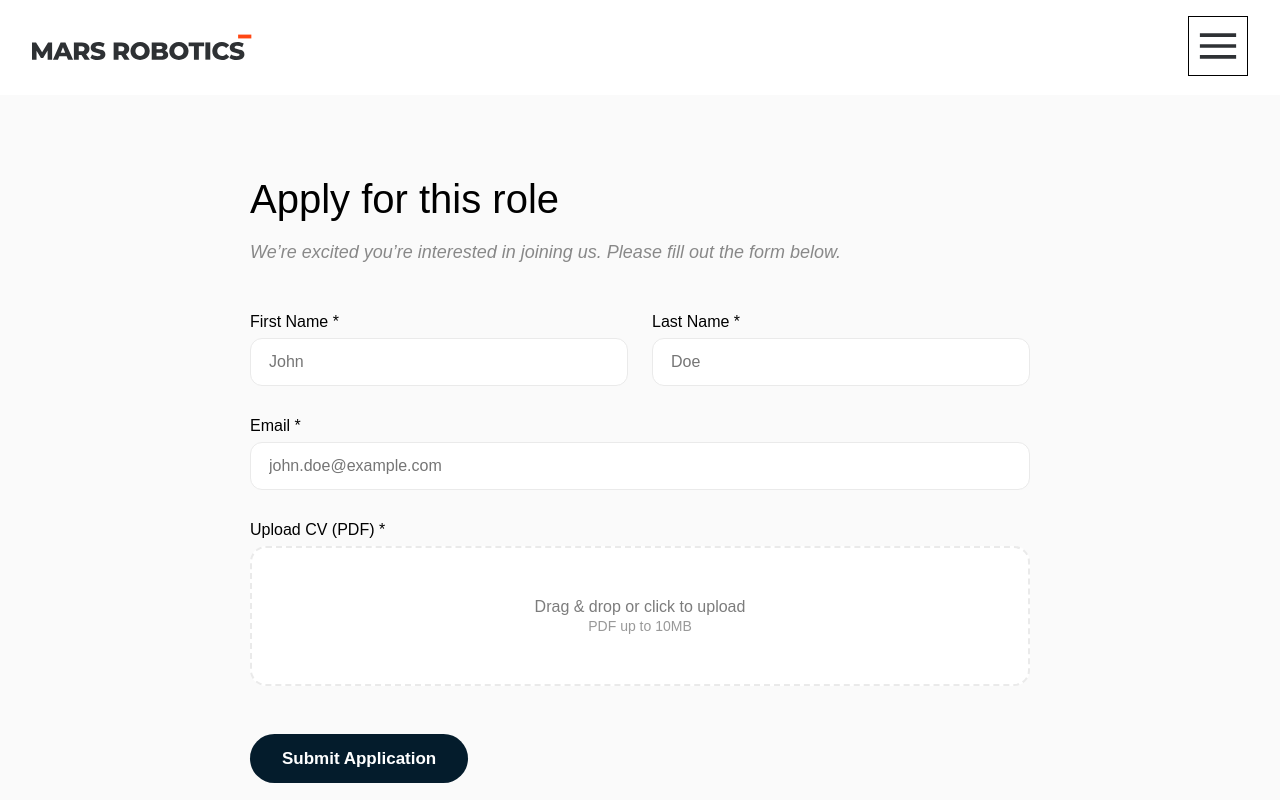
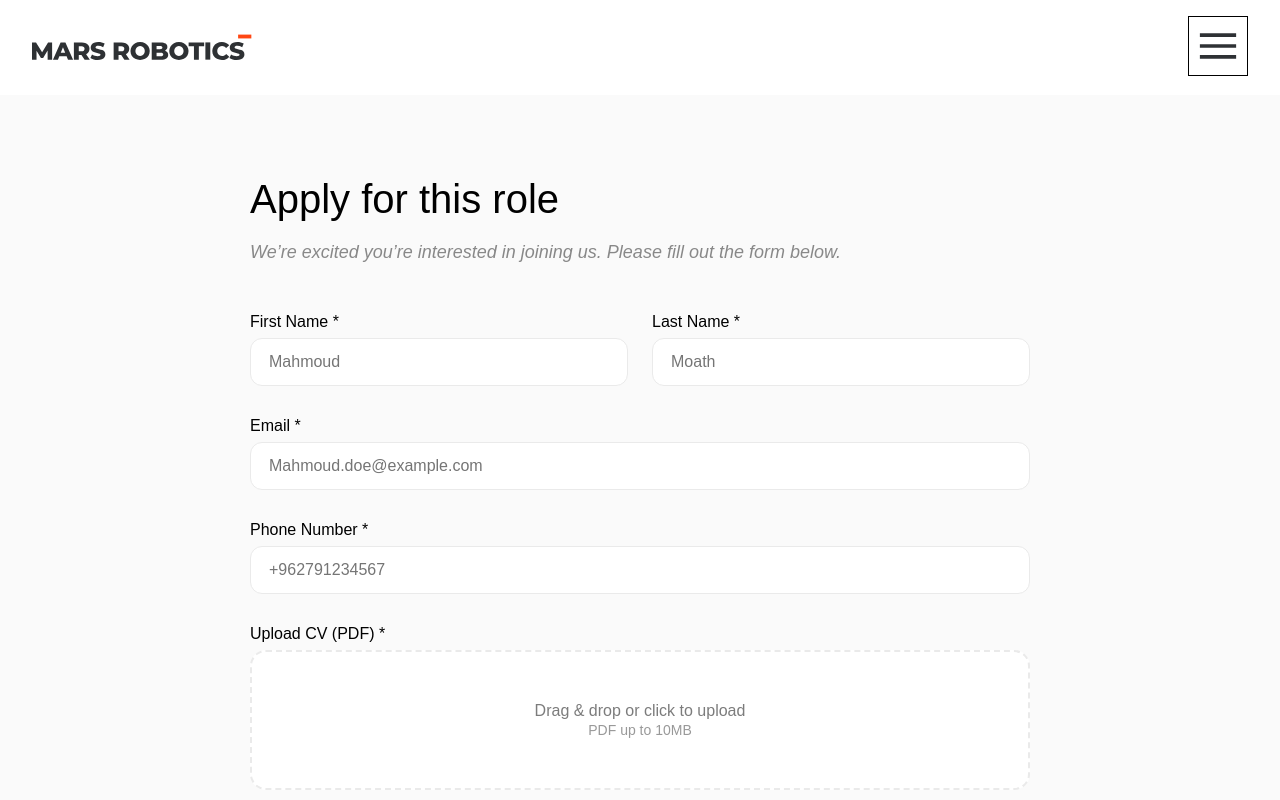
Before and after one commit to Mohammad-amin-alkhatib/mars, a Next.js app: page /registration in a window 1280 px wide. Shown: the top 800 px of the page. Built offline with nearby package versions, Linux system fonts and the light colour scheme; a web font is replaced by a local one.

Commit message:
Update Regestration Page

```diff
--- a/src/pages/jobDescription/JobDescription.module.scss
+++ b/src/pages/jobDescription/JobDescription.module.scss
@@ -41,6 +41,7 @@
 }
 
 .pageTitle {
+  margin: 50px 0 0 0;
   font-family: $gibson;
   max-width: 400px;
   word-wrap: break-word;
--- a/src/pages/registration/Registration.module.scss
+++ b/src/pages/registration/Registration.module.scss
@@ -3,6 +3,8 @@
 @import "../../styles/variables/breakpoints.scss";
 
 .container {
+  //Main page container with light gray background
+
   background-color: #fafafa;
   min-height: 100vh;
   padding: 80px 100px;
@@ -16,16 +18,17 @@
   }
 }
 
-.inner {
+.inner { // Centers and constrains content width
   max-width: 780px;
   margin: 0 auto;
+
 }
 
 .header {
-  margin-bottom: 48px;
+  margin-bottom: 48px; //  title and subtitle area
 }
 
-.pageTitle {
+.pageTitle {//Main page title
   font-family: $gibson;
   font-size: clamp(32px, 5vw, 40px);
   font-weight: 500;
@@ -35,6 +38,7 @@
 }
 
 .subtitle {
+  //Subtitle below main title
   font-family: $gibson;
   font-size: 18px;
   color: #7c7c7c;
@@ -45,35 +49,39 @@
 }
 
 .form {
+  //Main form container
   display: flex;
   flex-direction: column;
   gap: 32px;
-}
+  }
 
 .row {
+//Two-column layout for first/last name fields
   display: grid;
   grid-template-columns: 1fr 1fr;
   gap: 24px;
-
-  @include bp-below(small) {
+    @include bp-below(small) {
     grid-template-columns: 1fr;
   }
 }
 
 .field {
+  // Container for each form field
   display: flex;
   flex-direction: column;
   gap: 8px;
-}
+  }
 
 .label {
+  //Form field labels
   font-family: $gibson;
   font-size: 16px;
   font-weight: 500;
   color: #000;
-}
+ }
 
 .input {
+  //the text input fields
   padding: 14px 18px;
   border: 1px solid #eaeaea;
   border-radius: 12px;
@@ -89,20 +97,24 @@
 }
 
 .errorInput {
+  //Highlights invalid input fields with orange border
   border-color: #ff4713;
 }
 
 .error {
+  //Error message text below invalid fields
   color: #ff4713;
   font-size: 14px;
   font-family: $gibson;
 }
 
 .fileUpload {
+  //Container for custom file upload
   position: relative;
 }
 
 .fileInput {
+  //The real <input type="file"> is hidden with display: none;
   position: absolute;
   opacity: 0;
   width: 100%;
@@ -112,6 +124,7 @@
 }
 
 .fileLabel {
+  //The visible clickable area that triggers the hidden input.
   display: flex;
   flex-direction: column;
   align-items: center;
@@ -132,6 +145,8 @@
 }
 
 .fileName {
+  //Displays the uploaded file name in bold once a file is chosen.
+
   font-family: $gibson;
   font-size: 16px;
   color: #000;
--- a/src/pages/registration/index.js
+++ b/src/pages/registration/index.js
@@ -12,6 +12,7 @@ const Registration = () => {
         firstName: "",
         lastName: "",
         email: "",
+        phoneNumber: "",
         cv: null,
       });
   const [errors, setErrors] = useState({});
@@ -24,13 +25,14 @@ const Registration = () => {
         window.innerWidth <= 1440;
       setIsMobile(mobile);
     };
-    check();
-    window.addEventListener("resize", check);
+    check(); //The function to call when resize happens
+
+    window.addEventListener("resize", check);    //listening for window size changes
     return () => window.removeEventListener("resize", check);
   }, []);
 
-  const handleInputChange = (e) => {
-    const { name, value } = e.target;
+  const handleInputChange = (e) => { //function that runs when user types in an input field
+    const { name, value } = e.target;// This is equivalent to:  const name = e.target.name;   const value = e.target.value;
     setFormData((prev) => ({ ...prev, [name]: value }));
     if (errors[name]) {
       setErrors((prev) => ({ ...prev, [name]: "" }));
@@ -45,15 +47,34 @@ const Registration = () => {
 
  const validate = () => {
   const newErrors = {};
-    if (!formData.firstName.trim()) newErrors.firstName = "First name is required";
-    if (!formData.lastName.trim()) newErrors.lastName = "Last name is required";
+  const nameRegex = /^[a-zA-Z\s]+$/; // Only letters and spaces
+  const phoneRegex = /^\+962[789]\d{8}$/; // +962 then 7/8/9 then 8 more digits
+
+  if (!formData.firstName.trim()) {
+    newErrors.firstName = "First name is required";
+  } else if (!nameRegex.test(formData.firstName.trim())) {
+    newErrors.firstName = "First name should only contain letters";
+  }
+
+  if (!formData.lastName.trim()) {
+    newErrors.lastName = "Last name is required";
+  } else if (!nameRegex.test(formData.lastName.trim())) {
+    newErrors.lastName = "Last name should only contain letters";
+  }
+
   if (!formData.email.trim()) newErrors.email = "Email is required";
   else if (!/\S+@\S+\.\S+/.test(formData.email))
     newErrors.email = "Email is invalid";
+
+  if (!formData.phoneNumber.trim()) {
+    newErrors.phoneNumber = "Phone number is required";
+  } else if (!phoneRegex.test(formData.phoneNumber.trim())) {
+    newErrors.phoneNumber = "Phone must be +962 followed by 7/8/9 and 8 digits";
+  }
+
   if (!formData.cv) newErrors.cv = "CV is required";
   return newErrors;
 };
-
   const handleSubmit = (e) => {
     e.preventDefault();
     const validationErrors = validate();
@@ -62,14 +83,12 @@ const Registration = () => {
       return;
     }
 
-    // Simulate submission
     alert("Application submitted successfully!");
     console.log("Form Data:", formData);
 
-    // Optionally redirect back or to thank you page
-    // router.push("/thank-you");
+
   };
-
+//noValidate → disables default HTML5 validation
   return (
     <>
       {isMobile ? <MobileNavBar /> : <DesktopNavBar />}
@@ -84,19 +103,21 @@ const Registration = () => {
             </p>
           </div>
 
+
+
           <form onSubmit={handleSubmit} className={styles.form} noValidate>
             <div className={styles.row}>
               <div className={styles.field}>
                 <label className={styles.label}>First Name *</label>
                 <input
-                  type="text"
+                  type="text"   //means it’s a normal text box
                   name="firstName"
                   value={formData.firstName}
                   onChange={handleInputChange}
                   className={`${styles.input} ${
                     errors.firstName ? styles.errorInput : ""
                   }`}
-                  placeholder="John"
+                  placeholder="Mahmoud"
                 />
                 {errors.firstName && (
                   <span className={styles.error}>{errors.firstName}</span>
@@ -113,7 +134,7 @@ const Registration = () => {
                   className={`${styles.input} ${
                     errors.lastName ? styles.errorInput : ""
                   }`}
-                  placeholder="Doe"
+                  placeholder="Moath"
                 />
                 {errors.lastName && (
                   <span className={styles.error}>{errors.lastName}</span>
@@ -131,20 +152,35 @@ const Registration = () => {
                 className={`${styles.input} ${
                   errors.email ? styles.errorInput : ""
                 }`}
-                placeholder="john.doe@example.com"
+                placeholder="Mahmoud.doe@example.com"
               />
               {errors.email && (
                 <span className={styles.error}>{errors.email}</span>
               )}
             </div>
-
+                <div className={styles.field}>
+                  <label className={styles.label}>Phone Number *</label>
+                  <input
+                    type="tel"
+                    name="phoneNumber"
+                    value={formData.phoneNumber}
+                    onChange={handleInputChange}
+                    className={`${styles.input} ${
+                      errors.phoneNumber ? styles.errorInput : ""
+                    }`}
+                    placeholder="+962791234567"
+                  />
+                  {errors.phoneNumber && (
+                    <span className={styles.error}>{errors.phoneNumber}</span>
+                  )}
+                </div>
             <div className={styles.field}>
               <label className={styles.label}>Upload CV (PDF) *</label>
               <div className={styles.fileUpload}>
                 <input
-                  type="file"
+                  type="file" //file selector
                   id="cv"
-                  accept=".pdf"
+                  accept=".pdf" // Only allows PDF files to be selected
                   onChange={handleFileChange}
                   className={styles.fileInput}
                 />
```
Lines whose indentation alone changed are shown as unchanged.
